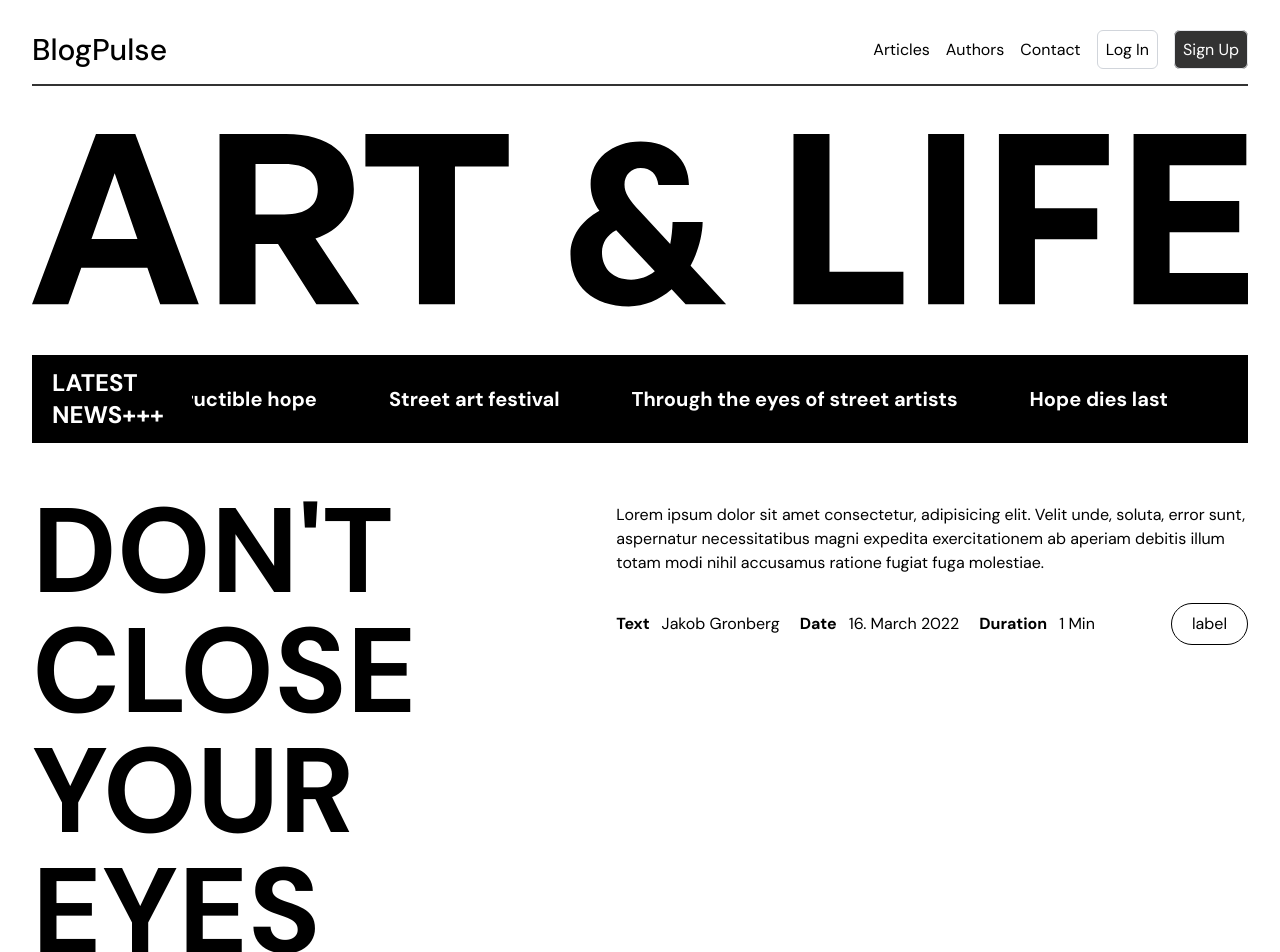
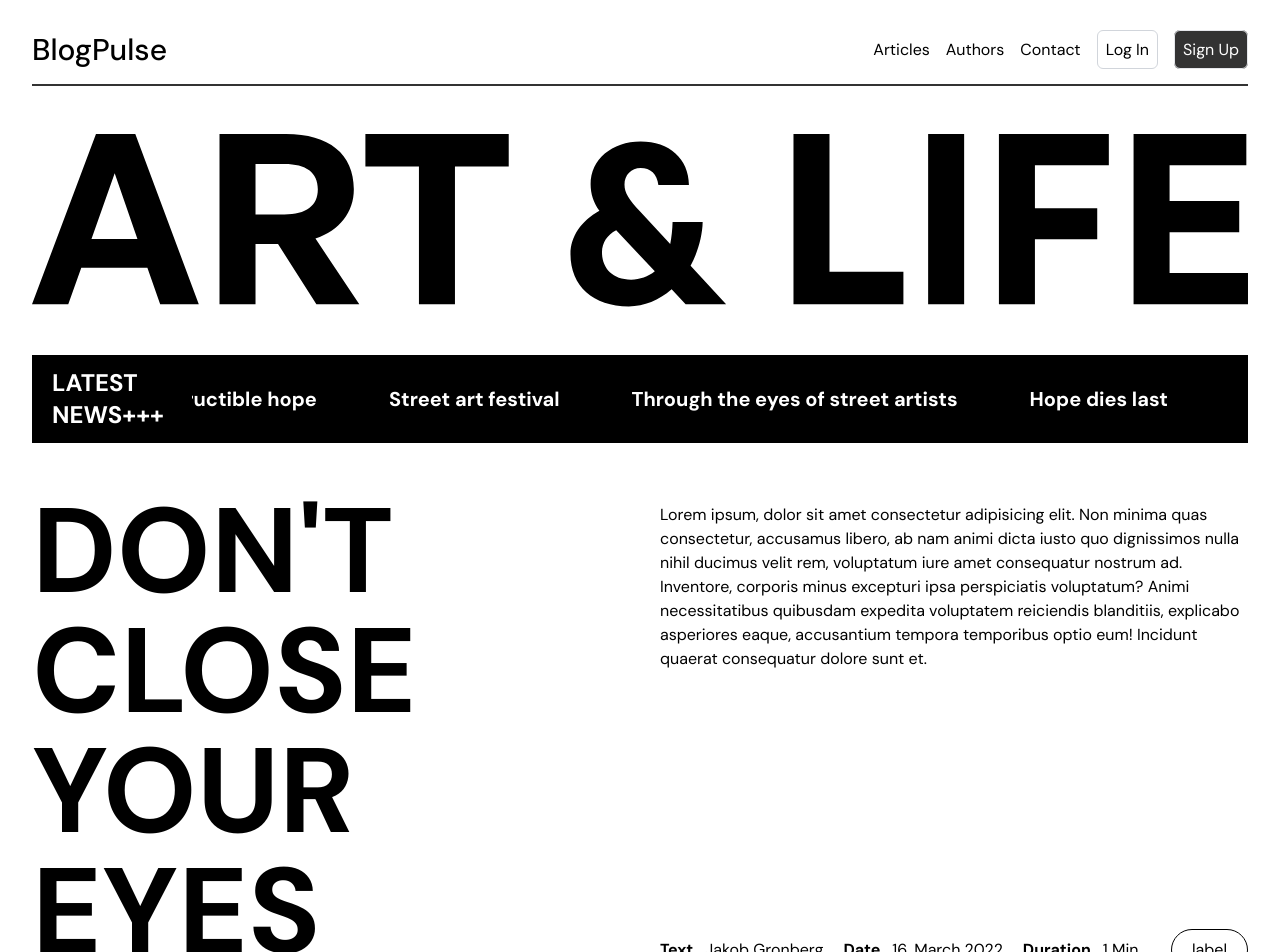
Before and after one commit to Waqar-Murtaza-ignicube/blogpulse, a React (Vite) app: page / in a window 1280 px wide. Shown: the top 952 px of the page. Built offline with nearby package versions, Linux system fonts and the light colour scheme.

Commit message:
fixed header style

```diff
--- a/src/components/HomePage/Header.tsx
+++ b/src/components/HomePage/Header.tsx
@@ -27,13 +27,9 @@ const Header: FC = () => {
         </TickerContainer>
         <LeadArticleWrapper>
             <LeadArticleContainer>
-                <div className="">
-                    <LeadArticleHeading>DON'T CLOSE YOUR EYES</LeadArticleHeading>
-                </div>
+                <LeadArticleHeading>DON'T CLOSE YOUR EYES</LeadArticleHeading>
                 <ArticleMetaData>
-                    <div className="">
-                        <p>Lorem ipsum dolor sit amet consectetur, adipisicing elit. Velit unde, soluta, error sunt, aspernatur necessitatibus magni expedita exercitationem ab aperiam debitis illum totam modi nihil accusamus ratione fugiat fuga molestiae.</p>
-                    </div>
+                    <p>Lorem ipsum, dolor sit amet consectetur adipisicing elit. Non minima quas consectetur, accusamus libero, ab nam animi dicta iusto quo dignissimos nulla nihil ducimus velit rem, voluptatum iure amet consequatur nostrum ad. Inventore, corporis minus excepturi ipsa perspiciatis voluptatum? Animi necessitatibus quibusdam expedita voluptatem reiciendis blanditiis, explicabo asperiores eaque, accusantium tempora temporibus optio eum! Incidunt quaerat consequatur dolore sunt et.</p>
                     <ArticleMetaDataWrapper>
                         <ArticleMetaDataContainer>
                             <ArticleMetaDataContentBlock>
--- a/src/components/HomePage/styles.ts
+++ b/src/components/HomePage/styles.ts
@@ -9,15 +9,15 @@ export const LeadArticleWrapper = styled.div.attrs({
 })``;
 
 export const LeadArticleContainer = styled.div.attrs({
-    className: "flex justify-center items-start gap-10",
+    className: "flex justify-between gap-10",
 })``;
 
 export const LeadArticleHeading = styled.h2.attrs({
-    className: "font-bold text-[120px] leading-[120px]",
+    className: "font-bold text-[120px] leading-[120px] w-[50%]",
 })``;
 
 export const ArticleMetaData = styled.div.attrs({
-    className: "pt-3 space-y-7",
+    className: "pt-3 flex flex-col justify-between w-[50%]",
 })``;
 
 export const ArticleMetaDataWrapper = styled.div.attrs({
```
